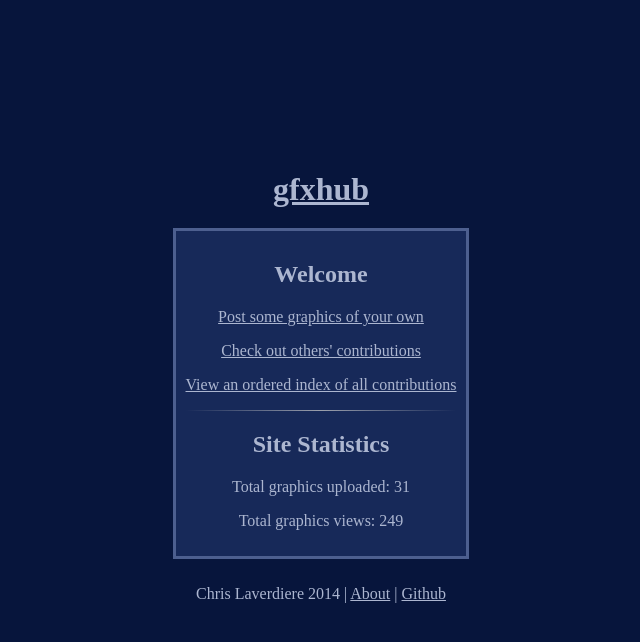
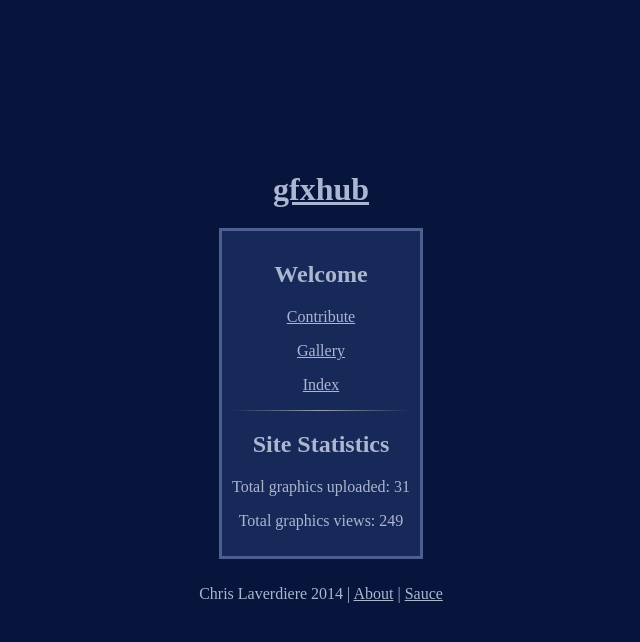
Before and after one commit to CLaverdiere/gfxhub, a Flask app: page / in a window 1280 px wide. Shown: the top 642 px of the page, without its empty margins (319-959 px from the left). Run offline with Flask 2, Linux system fonts and the light colour scheme; data comes from the database, SQL or seed files in the repository; both versions use the stored data as it was after the commit.

Commit message:
Shorten homepage link names.

```diff
--- a/application.py
+++ b/application.py
@@ -2,7 +2,7 @@ import os, sqlite3
 from flask import Flask, url_for, render_template, request, redirect, session, abort, flash, g
 from werkzeug.utils import secure_filename
 
-# TODO Bug: Stars / views get stuck at None. Make default values of 0.
+# TODO Thumbnails.
 
 # Globals
 G_DIR = "static/g_pics/"
--- a/templates/application.html
+++ b/templates/application.html
@@ -5,5 +5,5 @@
 {% endblock %}
 
 {% block footer %}
-  <p>Chris Laverdiere 2014 | <a href="/about">About</a> | <a href="https://github.com/CLaverdiere/gfxhub">Github</a></p>
+  <p>Chris Laverdiere 2014 | <a href="/about">About</a> | <a href="https://github.com/CLaverdiere/gfxhub">Sauce</a></p>
 {% endblock %}
--- a/templates/home.html
+++ b/templates/home.html
@@ -11,9 +11,9 @@
     {% else %}
       <h2>Welcome</h2>
     {% endif %}
-    <p><a href="/contribute">Post some graphics of your own</a></p>
-    <p><a href="/gallery">Check out others' contributions</a></p>
-    <p><a href="/g/">View an ordered index of all contributions</a></p>
+    <p><a href="/contribute">Contribute</a></p>
+    <p><a href="/gallery">Gallery</a></p>
+    <p><a href="/g/">Index</a></p>
     {# <p><a href="/g/best">View the best contributions</a></p> #}
     {# <p><a href="/g/popular">View the most popular contributions</a></p> #}
 
```
Also changed, not shown: graphics.db.
